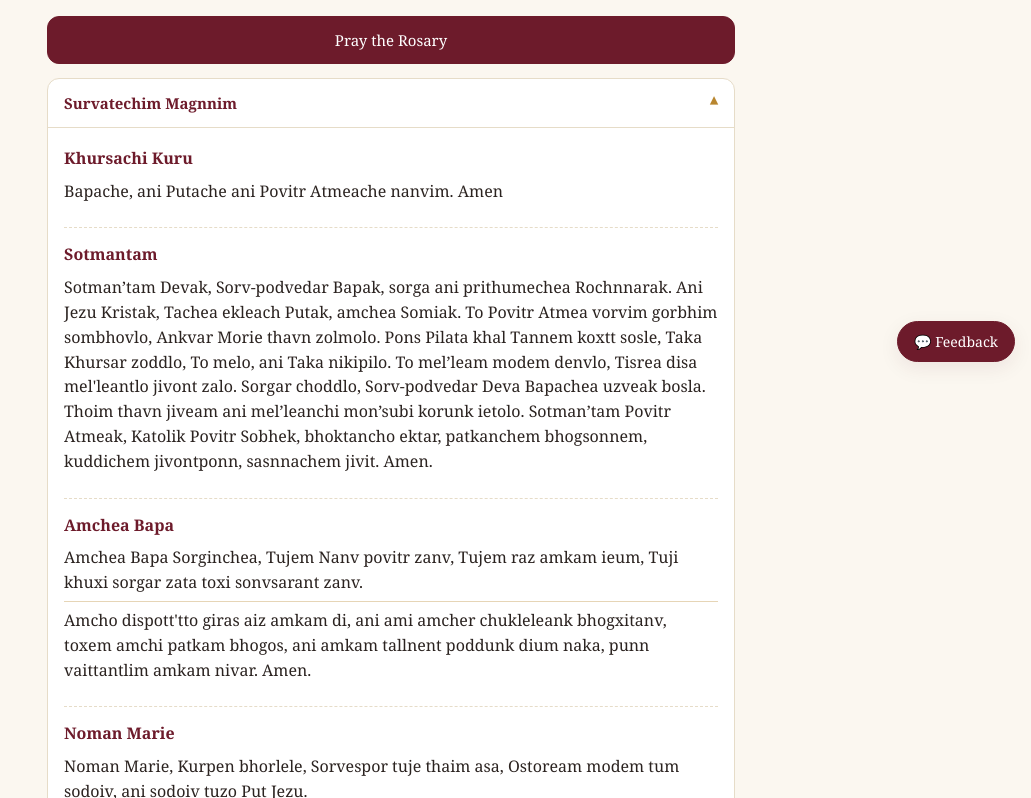
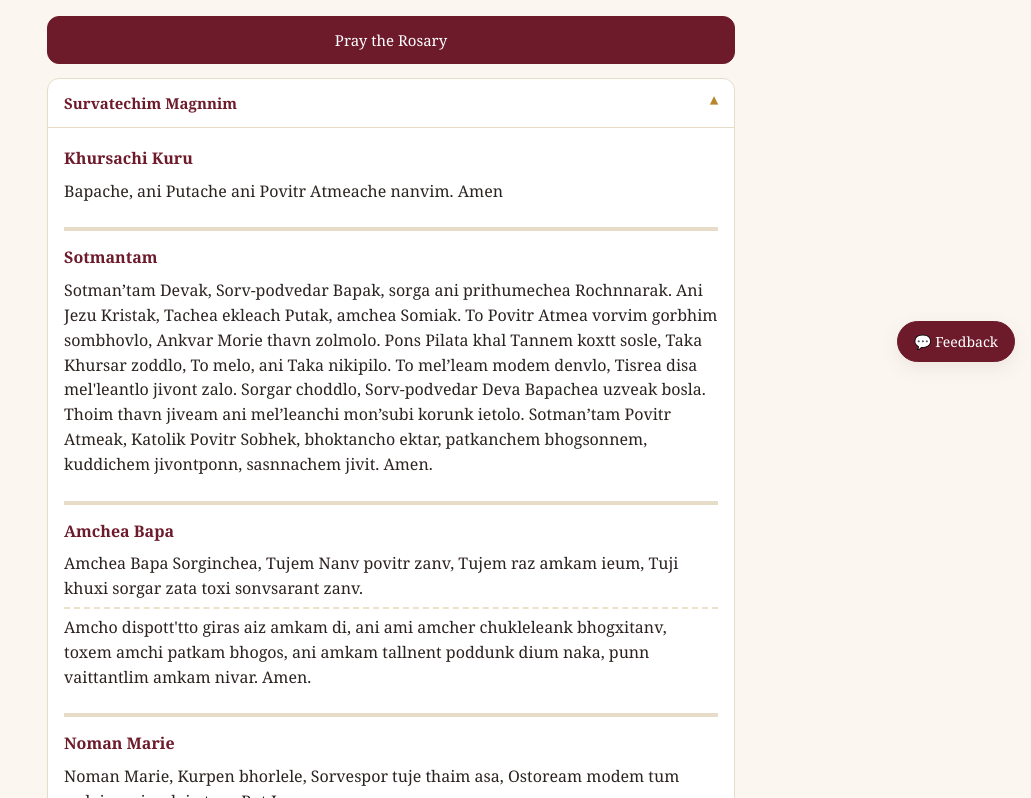
Before and after one commit to ignitedpear/prayers, a React (Vite) app: page / in a window 1280 px wide. Shown: the part 422-1220 px from the top of the page, without its empty margins (249-1280 px from the left). Built offline with nearby package versions, Linux system fonts and the light colour scheme.

Commit message:
Change prayer block and prayer line divider thickness

```diff
--- a/src/App.css
+++ b/src/App.css
@@ -259,7 +259,7 @@ sup {
 /* ---------- Prayer block ---------- */
 .prayer-block {
   padding: 14px 0;
-  border-bottom: 1px dashed var(--border);
+  border-bottom: var(--prayer-block-divider-thickness) solid var(--border);
 }
 
 .prayer-block:last-child {
@@ -324,8 +324,8 @@ sup {
 .prayer-line + .prayer-split-line,
 .prayer-split-line + .prayer-line,
 .prayer-split-line + .prayer-split-line {
-  border-top: var(--prayer-divider-thickness) solid
-    color-mix(in srgb, var(--prayer-divider-color) calc(var(--prayer-divider-opacity) * 100%), transparent);
+  border-top: var(--prayer-line-divider-thickness) dashed
+    color-mix(in srgb, var(--prayer-line-divider-color) calc(var(--prayer-line-divider-opacity) * 100%), transparent);
   margin-top: 6px;
   padding-top: 6px;
 }
--- a/src/index.css
+++ b/src/index.css
@@ -13,9 +13,15 @@
   /* The thin rule drawn wherever a prayer's text has a line break ("\n") —
      see .prayer-line/.prayer-split-line in App.css. Change any of these
      three any time; nothing else needs updating. */
-  --prayer-divider-color: var(--gold);
-  --prayer-divider-opacity: 0.35;
-  --prayer-divider-thickness: 1px;
+  --prayer-line-divider-color: var(--gold);
+  --prayer-line-divider-opacity: 0.25;
+  --prayer-line-divider-thickness: 2px;
+
+  /* The separator between two whole prayers in the List view (e.g.
+     between "Our Father" and "Hail Mary") — see .prayer-block in App.css.
+     A different line from the one above: that one marks a line break
+     inside one prayer's own text; this one marks the gap between prayers. */
+  --prayer-block-divider-thickness: 4px;
 
   font: 16px/1.55 'Georgia', 'Iowan Old Style', 'Palatino Linotype', serif;
   color: var(--ink);
```
